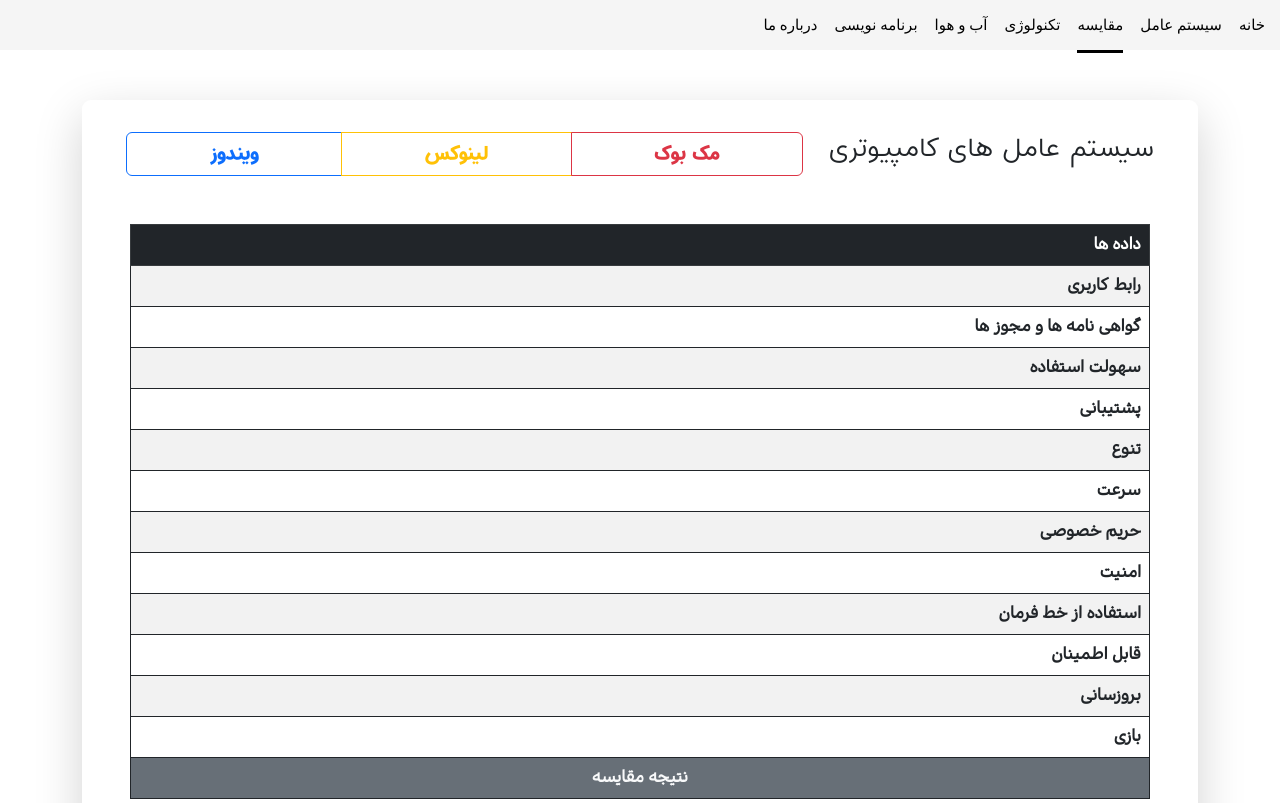
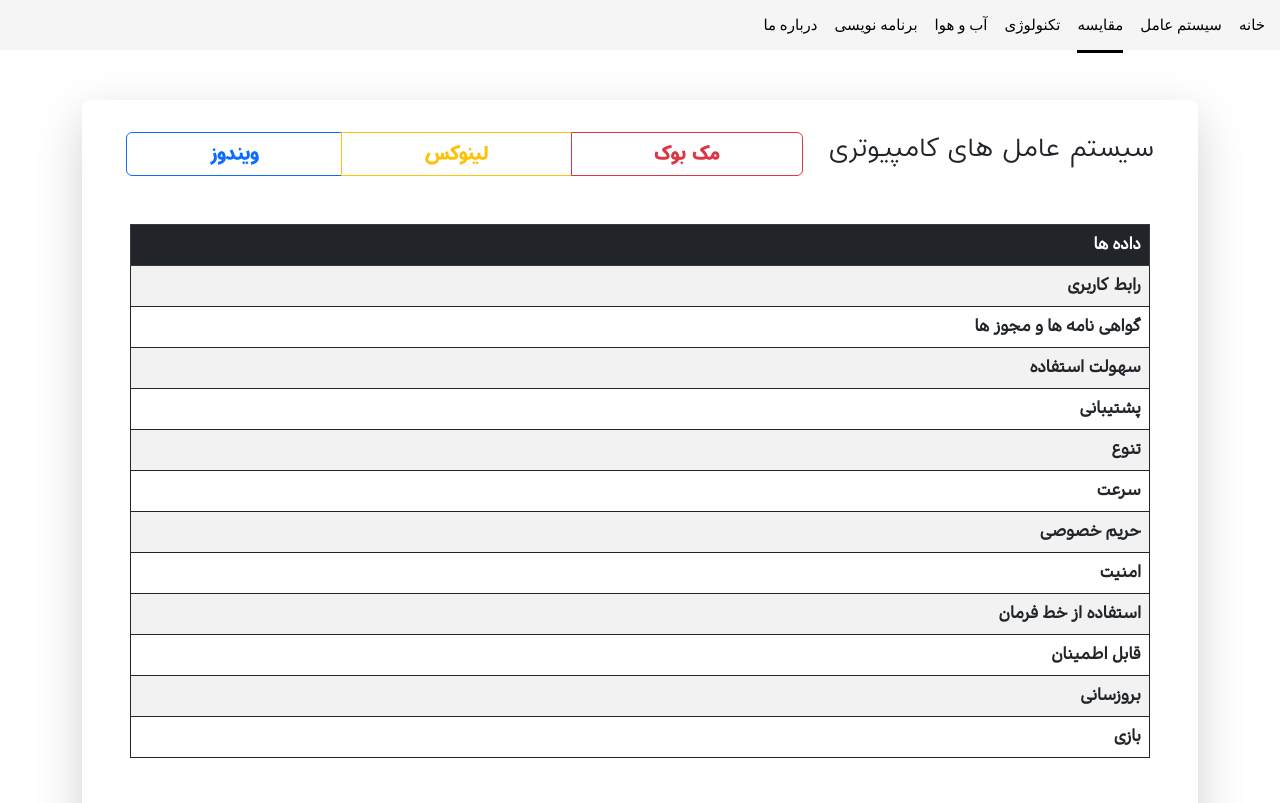
Before and after one commit to MkeyhaniM/KeyhaniStudy, a website: page compare.html in a window 1280 px wide. Shown: the top 803 px of the page. Drawn offline with nearby package versions, Linux system fonts and the light colour scheme; a web font is replaced by a local one.

Commit message:
Comment line 99 for test looping on javascript

```diff
--- a/compare.html
+++ b/compare.html
@@ -52,7 +52,7 @@
             <label class="btn btn-outline-danger btnCompare" for="MacbookBtn">مک بوک</label>
         </div>
         <div class="compare py-5 px-3">
-            <table class="table table-bordered border-dark table-striped border border-1">
+            <table class="table table-responsive table-bordered border-dark table-striped border border-1">
                 <thead class="table-dark">
                 <tr>
                     <th scope="col">داده ها</th>
@@ -96,11 +96,9 @@
                     <th scope="row">بازی</th>
                 </tr>
                 </tbody>
-                <tbody>
-                <tr class="bg-secondary">
-                    <th scope="row" class="text-light text-center">نتیجه مقایسه</th>
-                </tr>
-                </tbody>
+<!--                <tr class="bg-secondary">-->
+<!--                    <th scope="row" class="text-light text-center">نتیجه مقایسه</th>-->
+<!--                </tr>-->
             </table>
         </div>
     </div>
```
